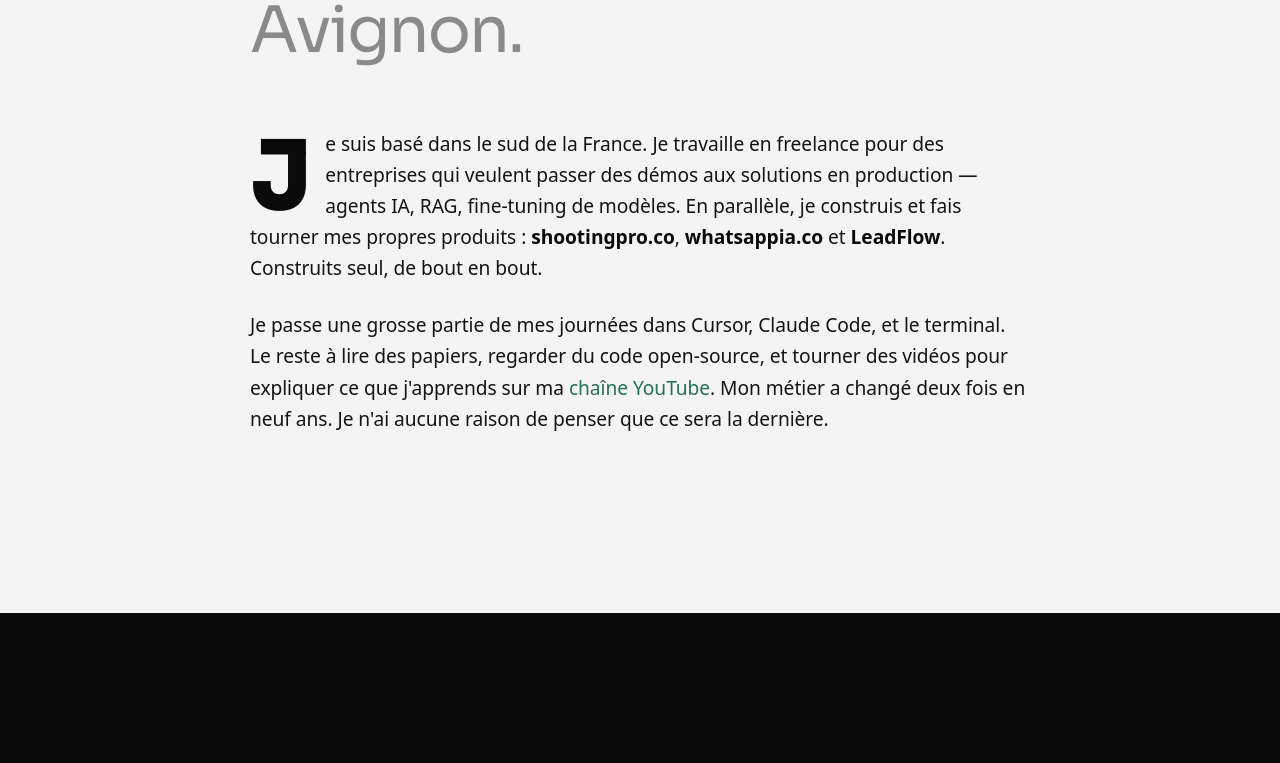
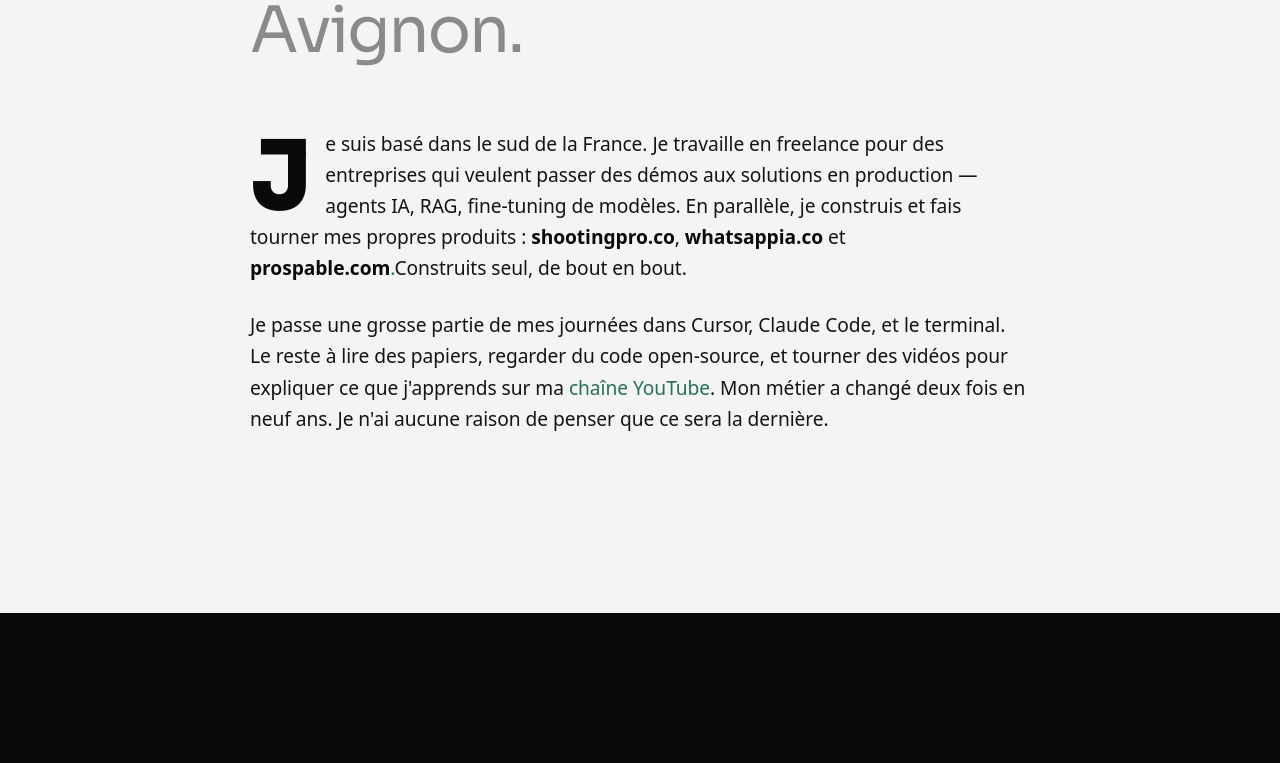
Before and after one commit to julienlucas/site-personnel, a Next.js app: page / in a window 1280 px wide. Shown: the part 1500-2263 px from the top of the page. Built offline with nearby package versions, Linux system fonts and the light colour scheme; no server answers.

Commit message:
Change copy

```diff
--- /dev/null
+++ b/app/components/smooth-scroll.tsx
@@ -0,0 +1,21 @@
+"use client";
+
+import { ReactLenis } from "lenis/react";
+import "lenis/dist/lenis.css";
+import type { ReactNode } from "react";
+
+export default function SmoothScroll({ children }: { children: ReactNode }) {
+  return (
+    <ReactLenis
+      root
+      options={{
+        lerp: 0.1,
+        duration: 1.2,
+        smoothWheel: true,
+        anchors: true,
+      }}
+    >
+      {children}
+    </ReactLenis>
+  );
+}
--- a/app/layout.tsx
+++ b/app/layout.tsx
@@ -3,6 +3,7 @@
 import Navigation from "./components/ui/navigation";
 import SideNav from "./components/ui/side-nav";
 import SiteFooter from "./components/ui/site-footer";
+import SmoothScroll from "./components/smooth-scroll";
 import Script from "next/script";
 import "./globals.css";
 
@@ -52,10 +53,12 @@
           }}
           strategy="afterInteractive"
         />
-        <Navigation />
-        <SideNav />
-        <main>{children}</main>
-        <SiteFooter />
+        <SmoothScroll>
+          <Navigation />
+          <SideNav />
+          <main>{children}</main>
+          <SiteFooter />
+        </SmoothScroll>
       </body>
     </html>
   );
--- a/app/page.tsx
+++ b/app/page.tsx
@@ -87,7 +87,15 @@
               >
                 <strong>whatsappia.co</strong>
               </a>{" "}
-              et <strong>LeadFlow</strong>. Construits seul, de bout en bout.
+              et
+              <a
+                href="https://prospable.com"
+                target="_blank"
+                rel="noopener noreferrer"
+              >
+                <strong>prospable.com</strong>.
+              </a>
+              Construits seul, de bout en bout.
             </p>
             <p>
               Je passe une grosse partie de mes journées dans Cursor, Claude
@@ -348,7 +356,7 @@
                 </a>
               </h3>
               <p className="profile-book-tagline">
-                Tes portraits pro, générés par IA. Sans shooting.
+                Vos portraits IA pro générés par IA. Des poses, environnements et tenues comme avec un vrai photographe pro.
               </p>
               <div className="profile-book-body">
                 <p>
@@ -364,7 +372,7 @@
               </div>
               <p className="profile-book-aside">
                 C'est ce projet qui m'a appris la rigueur du fine-tuning de
-                modèles d'images et la gestion d'inférence GPU à coût maîtrisé.
+                modèles d'images Flux et les LoRA qu'on peut injecter pour changer le rendu des images.
               </p>
             </article>
 
@@ -398,7 +406,7 @@
                 </a>
               </h3>
               <p className="profile-book-tagline">
-                L'agent ne vend pas le produit. Il vend le rendez-vous.
+                L'agent de qualification et setting sur WhatsApp pour closer vos leads
               </p>
               <div className="profile-book-body">
                 <p>
@@ -424,9 +432,7 @@
                   Produit Trois · 2026
                 </div>
                 <h4 className="profile-book-cover-name">
-                  Lead
-                  <br />
-                  Flow<span style={{ color: "var(--accent)" }}>.</span>
+                  Prospable<span style={{ color: "var(--accent)" }}>.</span>
                 </h4>
                 <div className="profile-book-cover-foot">
                   <span>Cold email IA</span>
@@ -439,26 +445,26 @@
                 <span>2026</span>
               </div>
               <a
-                href="https://deepagenticai.co/leadflow-prospection-email-automatisee"
+                href="https://prospable.com/"
                 target="_blank"
                 rel="noopener noreferrer"
               >
-                <h3 className="profile-book-title">LeadFlow.</h3>
+                <h3 className="profile-book-title">Prospable.</h3>
               </a>
               <p className="profile-book-tagline">
-                De la requête au mail envoyé en quelques minutes.
+                600, 1000 ou jusqu'à 1000 leads qualifiés Linkedin/mois et 100-300 emails/jour en automatique
               </p>
               <div className="profile-book-body">
                 <p>
-                  Recherche de prospects via Google Maps et Apify,
+                  Recherche de prospects via scrapping de signaux d'intention Linkedin,
                   enrichissement automatique, génération de cold emails
-                  personnalisés avec Claude, envoi via Resend. Pipeline
+                  contextualisés avec Claude selon les signaux d'intentions détectés, chauffage continue des boîtes mail envoi via Instantly.ai. Pipeline
                   asynchrone Celery + Redis.
                 </p>
                 <p>
                   Stack : Anthropic, Apify, Django, Celery, Resend, React, Vite.
                   Pensé pour les TPE/PME qui n'ont pas de SDR mais qui ont
-                  besoin de remplir un pipeline.
+                  d'une système outbound fiable et de volume remplir un pipeline de prospects tous les jours.
                 </p>
               </div>
               <p className="profile-book-aside">
@@ -703,7 +709,7 @@
               <p className="li-bill-body">
                 Recaps de papiers récents en français, techniques RAG / agents /
                 fine-tuning que je teste sur mes produits, et coulisses de
-                Whatsapp&nbsp;IA et LeadFlow en prod. Si l'IA appliquée
+                Whatsapp&nbsp;IA et Prospable en prod. Si l'IA appliquée
                 t'intéresse, c'est l'endroit.
               </p>
               <div className="li-bill-tags">
--- a/package.json
+++ b/package.json
@@ -22,6 +22,7 @@
     "@radix-ui/react-tooltip": "^1.2.8",
     "class-variance-authority": "^0.7.1",
     "clsx": "^2.1.1",
+    "lenis": "^1.3.23",
     "lucide-react": "^0.562.0",
     "next": "16.1.1",
     "react": "19.2.3",
```
Also changed, not shown: 1 other file (tests, documents, lock files or other folders).
